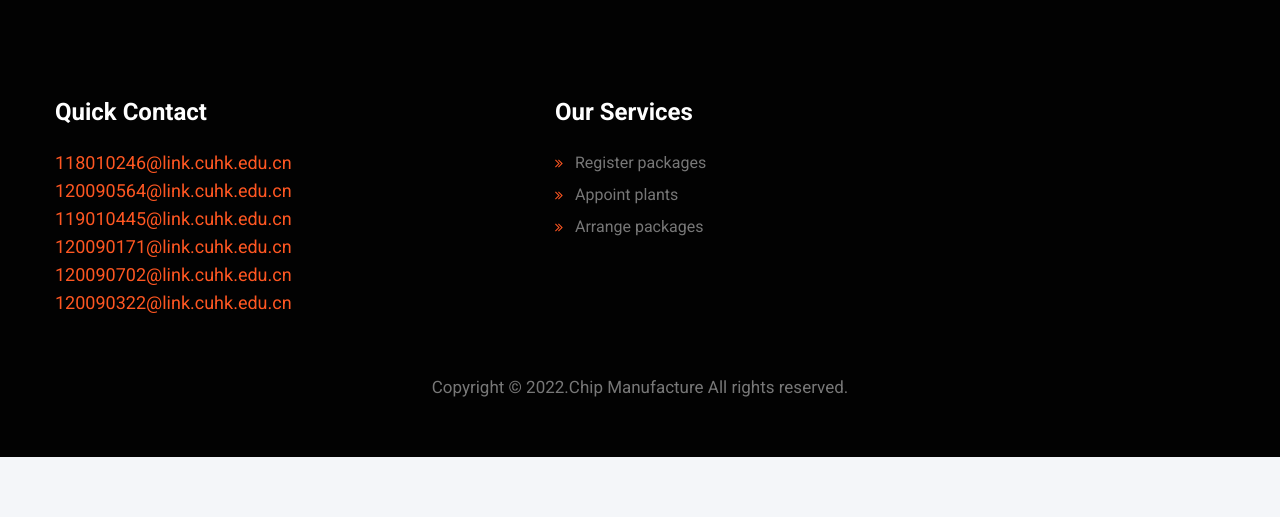
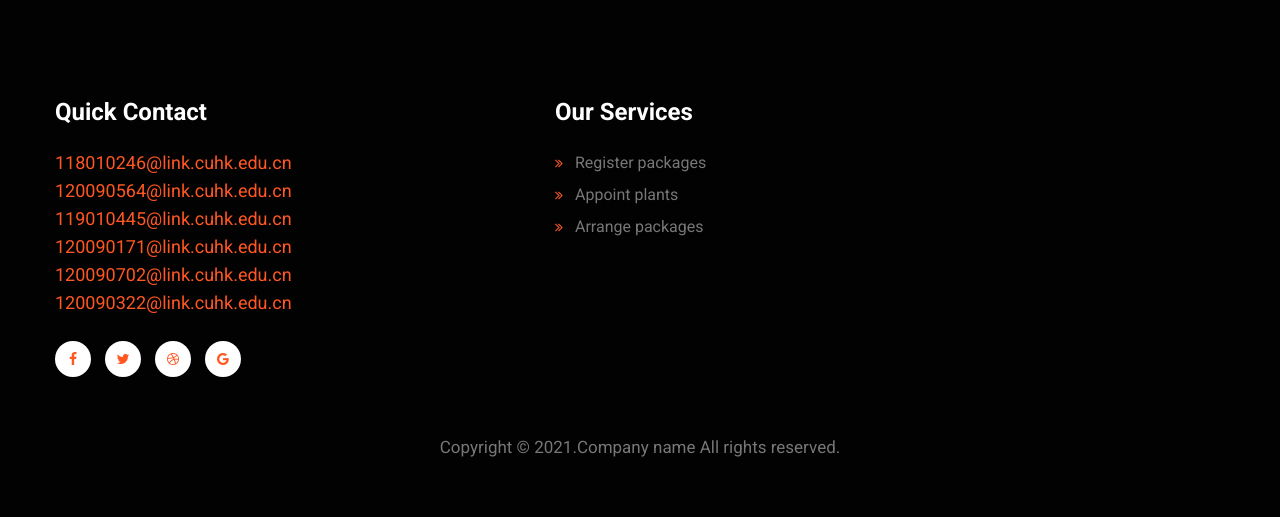
Before and after one commit to CSC3170-2022Fall/project-team-14, a Flask app: page /index_consumer in a window 1280 px wide. Shown: the part 2333-2850 px from the top of the page. Before the commit the page ends 2790 px from the top, so only its background shows below. Run offline with Flask 2, Linux system fonts and the light colour scheme.

Commit message:
Update index_consumer.html

```diff
--- a/App/templates/index_consumer.html
+++ b/App/templates/index_consumer.html
@@ -5,6 +5,8 @@
   <!-- Required meta tags -->
   <meta charset="utf-8">
   <meta name="viewport" content="width=device-width, initial-scale=1, shrink-to-fit=no">
+  <meta name="keywords"
+    content="Induz Responsive web template, Bootstrap Web Templates, Android Compatible web template, Smartphone Compatible web template, free webdesigns for Nokia, Samsung, LG, SonyEricsson, Motorola web design" />
   <title>Chip Manufacture | Home</title>
   <link href="http://fonts.googleapis.com/css2?family=Roboto:ital,wght@0,400;0,500;0,700;0,900;1,400&display=swap"
     rel="stylesheet">
@@ -78,7 +80,7 @@
         <h3 class="title-w3l mb-4">Register your package</h3>
     <div class="form-inner-cont pt-lg-5">
 
-        <form action="{{  url_for('consumer.registerpackage')  }}" method="post" class="signin-form"></form>
+        <form action="{{  url_for('consumer.registerpackage')  }}" method="post" class="signin-form">
           <div class="form-grids">
               <label>Chip type</label>
               <br/>
@@ -104,7 +106,7 @@
               </select>
               <br/>
             <div class="text-right">
-              <button class="btn btn-style btn-effect">Register Package</button>
+              <button type="submit" class="btn btn-style btn-effect">Register Package</button>
             </div>
           </div>
       </form>
@@ -162,7 +164,7 @@
 
         <!--  {{url_for('consumer.searchpackage')}} -->
 
-        <form action="{{url_for('consumer.searchpackage')}}" method="post" class="signin-form"></form>
+        <form action="{{  url_for('consumer.searchpackage')  }}" method="post" class="signin-form">
         <div class="form-grids">
             <select name="package_id" class="form-control" required>
               <option  hidden>Choose package ID</option>
@@ -171,10 +173,10 @@
               {%- endfor %}
             </select>
           <div class="text-right">
-            <button class="btn btn-style btn-effect">Search</button>
+            <button type="submit" class="btn btn-style btn-effect" name="search" value="search">Search</button>
           </div>
         </div>
-    </form>
+        </form>
     <br />
       <div class="table-responsive">
         <table class="table table-striped">
@@ -192,7 +194,6 @@
               <td>{{ package[0] }}</td>
               <td>{{ package[1] }}</td>
               <td>{{ package[2] }}</td>
-
             </tr>
             {%- endfor %}
           </tbody>
@@ -229,6 +230,31 @@
           <p class="pr-lg-5">
             <a href="120090322@link.cuhk.edu.cn">120090322@link.cuhk.edu.cn</a>
           </p>
+
+          <div class="main-social-footer-28 mt-4">
+            <ul class="social-icons">
+              <li class="facebook">
+                <a href="#link" title="Facebook">
+                  <span class="fa fa-facebook" aria-hidden="true"></span>
+                </a>
+              </li>
+              <li class="twitter">
+                <a href="#link" title="Twitter">
+                  <span class="fa fa-twitter" aria-hidden="true"></span>
+                </a>
+              </li>
+              <li class="dribbble">
+                <a href="#link" title="Dribbble">
+                  <span class="fa fa-dribbble" aria-hidden="true"></span>
+                </a>
+              </li>
+              <li class="google">
+                <a href="#link" title="Google">
+                  <span class="fa fa-google" aria-hidden="true"></span>
+                </a>
+              </li>
+            </ul>
+          </div>
         </div>
         <div class="col-lg-7">
           <div class="row">
@@ -250,7 +276,7 @@
         </div>
       </div>
       <div class="midd-footer-28 align-center py-2 mt-5">
-        <p class="copy-footer-28 text-center">Copyright &copy; 2022.Chip Manufacture All rights reserved.
+        <p class="copy-footer-28 text-center">Copyright &copy; 2021.Company name All rights reserved.
 
         </p>
       </div>
```
